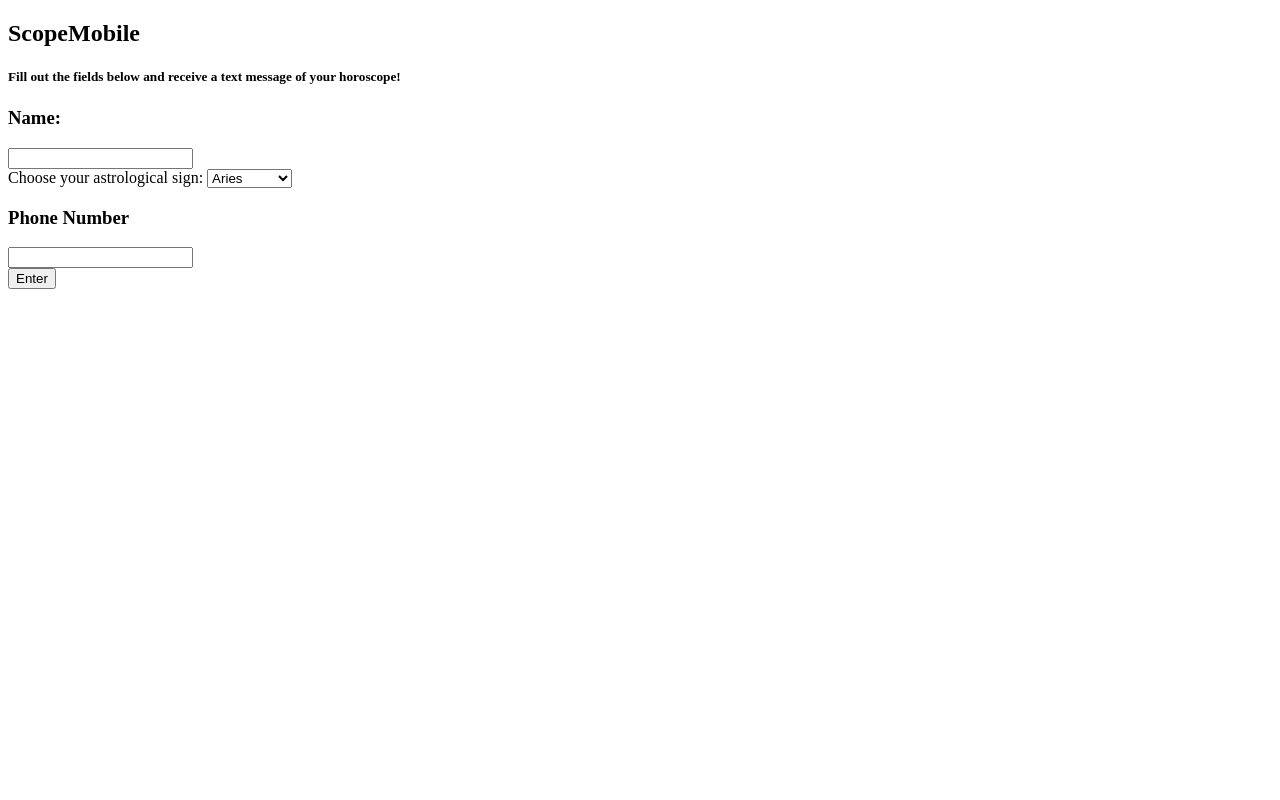
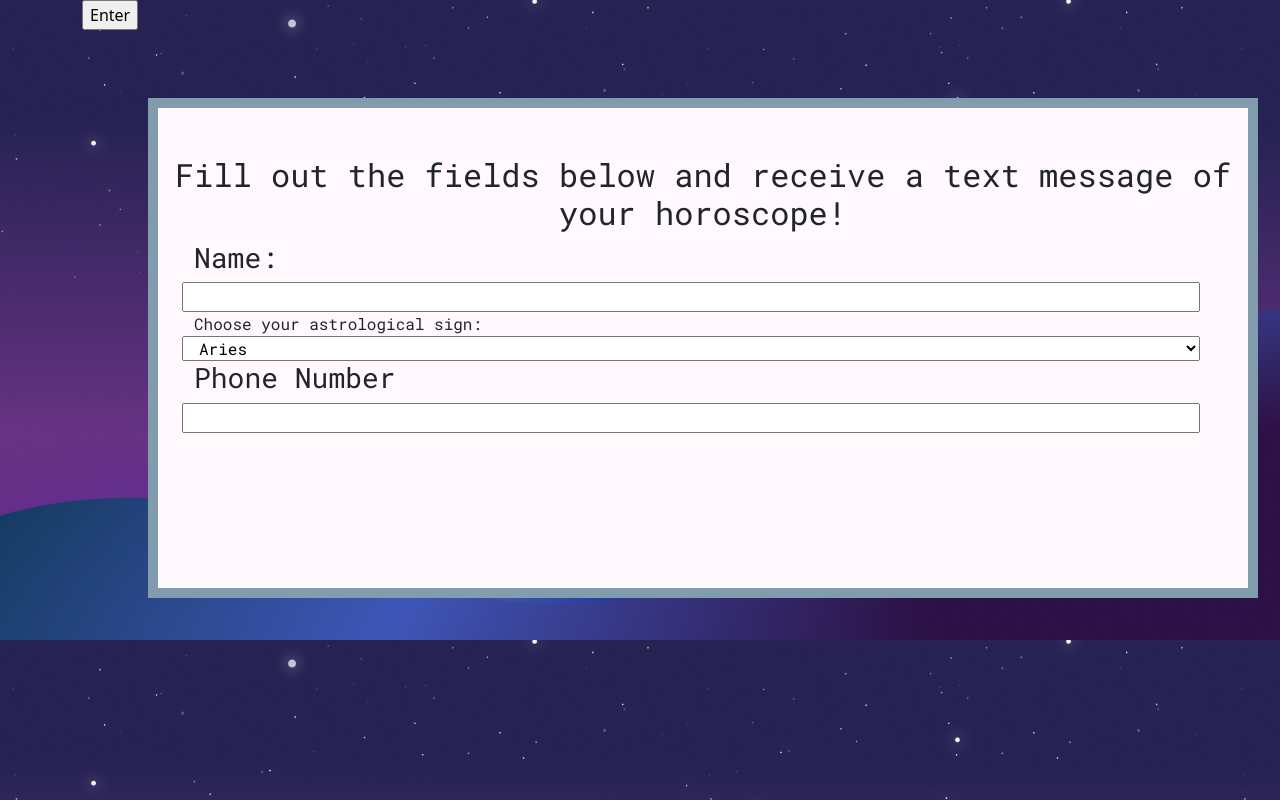
Before and after one commit to kylejava/HoyaHacks22, a Flask app: page / in a window 1280 px wide. Run offline with Flask 2, Linux system fonts and the light colour scheme; parts of the project's set-up code (start-up, migrations or seed data) failed here and were passed over.

Commit message:
Working on Index.html

```diff
--- a/static/stylesheets/index.css
+++ b/static/stylesheets/index.css
@@ -0,0 +1,30 @@
+@font-face {
+  font-family: RobotoMono-Regular;
+  src: url('../fonts/RobotoMono-Regular.ttf');
+}
+
+
+
+@font-face {
+  font-family: SpaceMono-Regular;
+  src: url('../fonts/SpaceMono-Regular.ttf');
+}
+
+
+body  {
+  background-image: url("../images/bg.png");
+  background-size: cover;
+
+}
+
+.form-box{
+  position: absolute;
+  width: 1110px;
+  height: 500px;
+  top: 50px;
+  left: 100px;
+  background: #FFF9FE;
+  border: 10px solid #819CAD;
+  box-sizing: border-box;
+  font-family: RobotoMono-Regular;
+}
--- a/templates/index.html
+++ b/templates/index.html
@@ -3,15 +3,52 @@
 
   <head>
       <meta charset = "UTF-8">
-      <link rel = "stylesheet" type = "text/css" href = "index.css">
       <title>ScopeMobile</title>
       <link rel="preconnect" href="https://fonts.googleapis.com">
       <link rel="preconnect" href="https://fonts.gstatic.com" crossorigin>
       <link href="https://fonts.googleapis.com/css2?family=Roboto+Mono:wght@300&display=swap" rel="stylesheet">
-
+      <link rel="stylesheet"href="{{ url_for('static', filename='stylesheets/index.css') }}">
+      <link href="https://cdn.jsdelivr.net/npm/bootstrap@5.1.3/dist/css/bootstrap.min.css" rel="stylesheet" integrity="sha384-1BmE4kWBq78iYhFldvKuhfTAU6auU8tT94WrHftjDbrCEXSU1oBoqyl2QvZ6jIW3" crossorigin="anonymous">
   </head>
 
   <body>
+
+    <div class="mx-5 mt-5 form-box">
+      <div class="container text-center mt-5">
+        <h2>Fill out the fields below and receive a text message of your horoscope!</h2>
+      </div>
+      <div class="container">
+        <form  action="/" method="POST">
+        <div class="container row">
+          <h3>Name: </h3>
+          <input type="text" name="name" >
+        </div>
+        <div class="container row">
+          <label for="astrological_sign">Choose your astrological sign:</label>
+          <select name="astrological_sign" id="astrological_sign">
+            <option value="aries">Aries</option>
+            <option value="taurus">Taurus</option>
+            <option value="gemini">Gemini</option>
+            <option value="leo">Leo</option>
+            <option value="virgo">Virgo</option>
+            <option value="libra">Libra</option>
+            <option value="scorpio">Scorpio</option>
+            <option value="sagittarius">Sagittarius</option>
+            <option value="capricorn">Capricorn</option>
+            <option value="aquarius">Aquarius</option>
+            <option value="pisces">Pisces</option>
+          </select>
+        </div>
+        <div class="container row">
+          <h3>Phone Number </h3>
+          <input type="text" name="phone_number" >
+        </div>
+      </div>
+    </div>
+    <div class="container submit">
+      <input type="submit" name="Submit" value="Enter">
+    </div>
+    <!--
     <nav class = "navbar">
       <h1>ScopeMobile</h1>
     </nav>
@@ -46,6 +83,6 @@
         <input type="submit" name="Submit" value="Enter">
       </div>
     </div>
-
-
+  -->
+  <script src="https://cdn.jsdelivr.net/npm/bootstrap@5.1.3/dist/js/bootstrap.bundle.min.js" integrity="sha384-ka7Sk0Gln4gmtz2MlQnikT1wXgYsOg+OMhuP+IlRH9sENBO0LRn5q+8nbTov4+1p" crossorigin="anonymous"></script>
 </body>
```
Also changed, not shown: static/fonts/RobotoMono-Regular.ttf (added), static/fonts/SpaceMono-Regular.ttf (added), static/images/bg.png (added).
